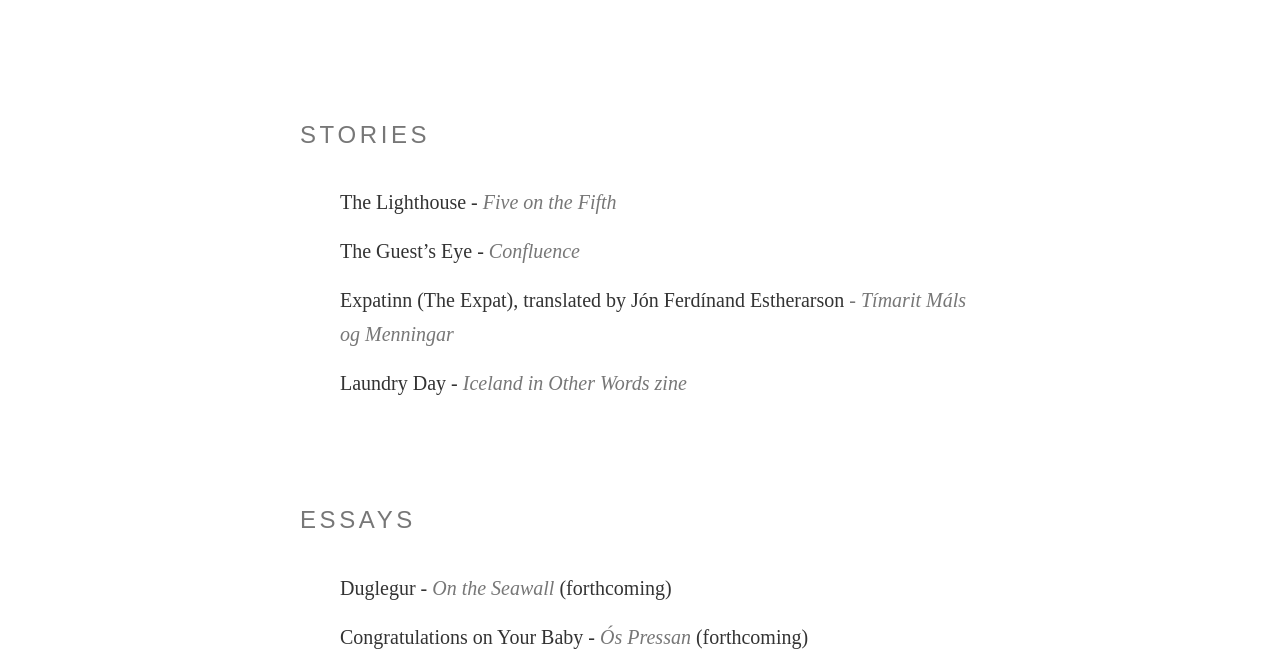
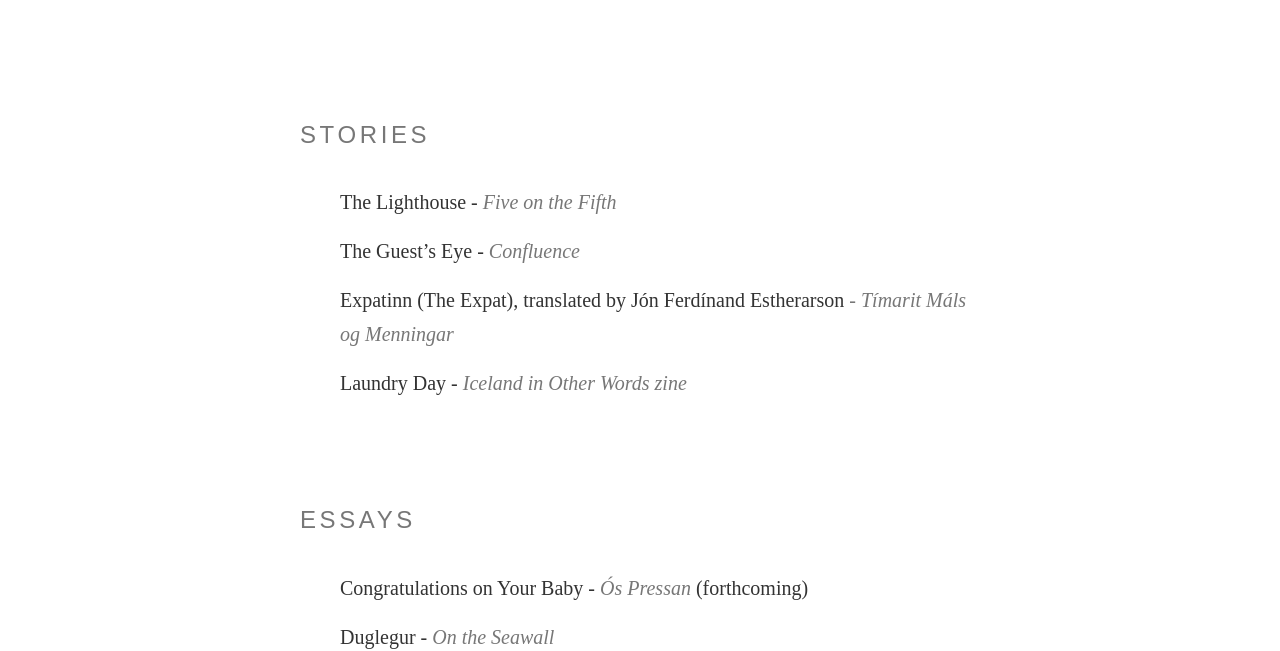
Before and after one commit to 707is/mspinei, a plain HTML site: page index.html in a window 1280 px wide. Shown: the part 151-802 px from the top of the page. Drawn offline with Linux system fonts and the light colour scheme.

Commit message:
Update index.html

```diff
--- a/index.html
+++ b/index.html
@@ -213,10 +213,12 @@
         <h2>Essays</h2>
         <ul>
           <li>
-            Duglegur - <em>On the Seawall</em> (forthcoming)
+            Congratulations on Your Baby - <em>Ós Pressan</em> (forthcoming)
           </li>
           <li>
-            Congratulations on Your Baby - <em>Ós Pressan</em> (forthcoming)
+            <a href="https://www.ronslate.com/duglegur/">
+            Duglegur - <em>On the Seawall</em>
+            </a>
           </li>
           <li>
             The Fragility of Moss - <em>Outhouse Magazine</em>
```
